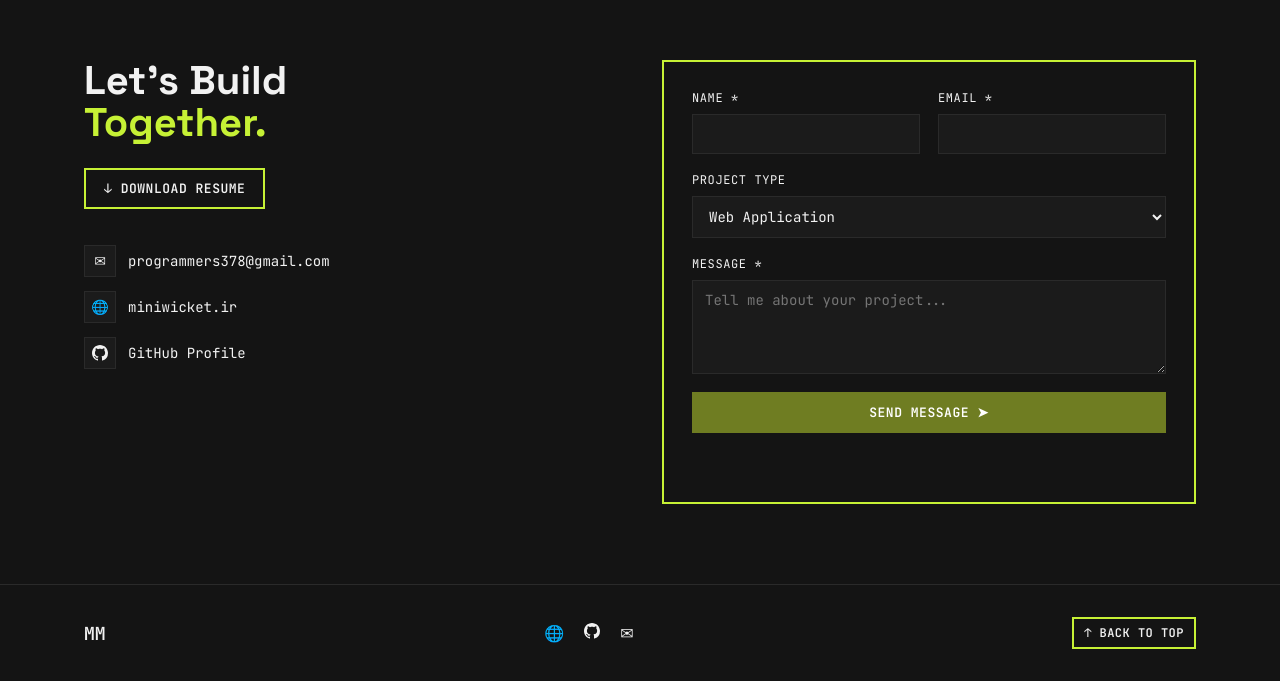
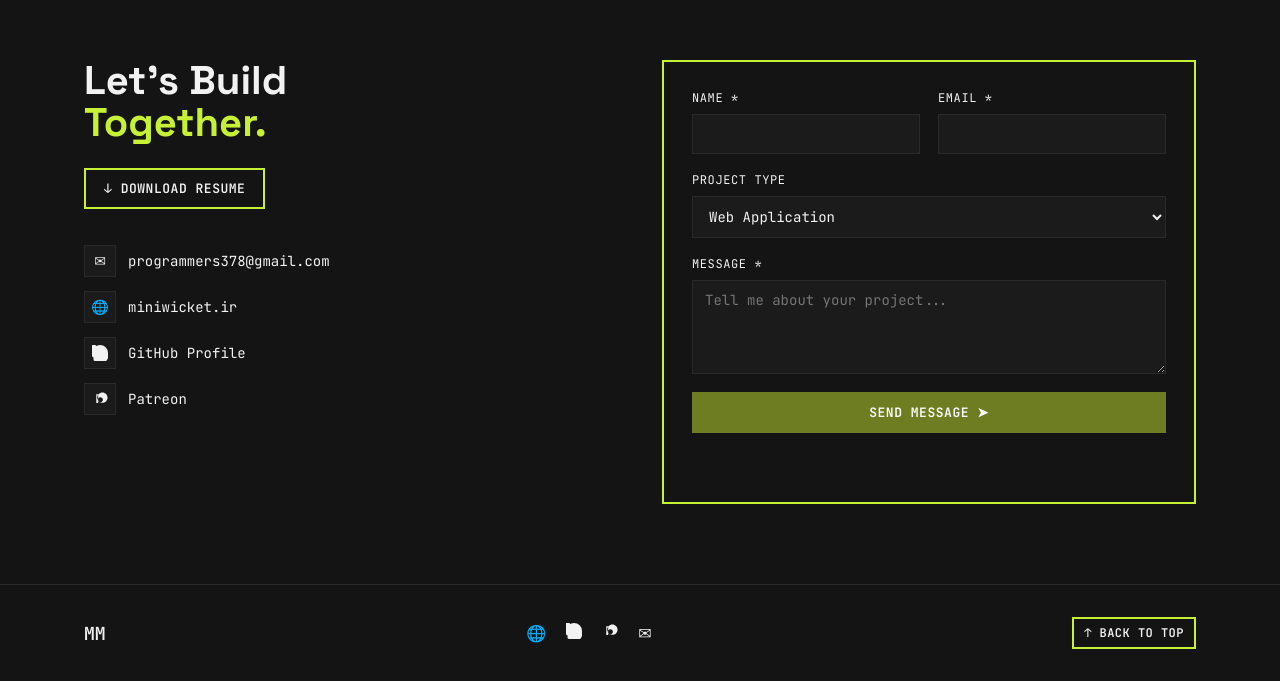
Before and after one commit to cmd-3324/Portfolio-, a plain HTML site: page index.html in a window 1280 px wide. Shown: the part 4002-4683 px from the top of the page. Drawn offline with nearby package versions, Linux system fonts and the light colour scheme.

Commit message:
Add Patreon link and icon to contact/footer in index.html only

```diff
--- a/index.html
+++ b/index.html
@@ -246,8 +246,15 @@
                     <a href="https://github.com/cmd-3324" class="contact-row" target="_blank" rel="noopener">
                         <span class="icon-box"><svg viewBox="0 0 16 16" width="16" height="16" fill="currentColor">
                                 <path
-                                    d="M8 0C3.58 0 0 3.58 0 8c0 3.54 2.29 6.53 5.47 7.59.4.07.55-.17.55-.38 0-.19-.01-.82-.01-1.49-2.01.37-2.53-.49-2.69-.94-.09-.23-.48-.94-.82-1.13-.28-.15-.68-.52-.01-.53.63-.01 1.08.58 1.23.82.72 1.21 1.87.87 2.33.66.07-.52.28-.87.51-1.07-1.78-.2-3.64-.89-3.64-3.95 0-.87.31-1.59.82-2.15-.08-.2-.36-1.02.08-2.12 0 0 .67-.21 2.2.82.64-.18 1.32-.27 2-.27.68 0 1.36.09 2 .27 1.53-1.04 2.2-.82 2.2-.82.44 1.1.16 1.92.08 2.12.51.56.82 1.27.82 2.15 0 3.07-1.87 3.75-3.65 3.95.29.25.54.73.54 1.48 0 1.07-.01 1.93-.01 2.2 0 .21.15.46.55.38A8.01 8.01 0 0 0 16 8c0-4.42-3.58-8-8-8z" />
+                                    d="M8 0C3.58 0 0 3.58 0 8c0 3.54 2.29 6.53 5.47 7.59.4.07.55-.17.55-.38 0-.19-.01-.82-.01-1.49-2.01.37-2.53-.49-2.69-.94-.09-.23-.48-.94-.82-1.13-.28-.15-.68-.52-.01-.53.63-.01.63.08.92.61.2.32.59.76 1.41.77 2.54.02 3.73-1.74 3.73-3.47 0-1.09-.53-2.07-1.63-2.56.15-.35.25-.75.25-1.18 0-.21-.01-.42-.04-.62-.4.01-.82.08-1.1.14-.73.16-1.5-.13-1.99-.53.48-1.45.78-3.29-.64-4.36-.41-.3-.93-.46-1.48-.46-.55 0-1.07.16-1.48.46-1.42 1.07-1.12 2.91-.64 4.36-.49.4-1.26.69-1.99.53-.28-.06-.7-.13-1.1-.14-.03.2-.04.41-.04.62 0 .43.1.83.25 1.18-1.1.49-1.63 1.47-1.63 2.56 0 1.73 1.19 3.49 3.73 3.47.82-.01 1.21-.45 1.41-.77.29-.53.51-.62.92-.61.17.01.17.01.17.53V15c0 .21.15.45.55.38A8 8 0 0 0 16 8a8 8 0 0 0-8-8Z">
                             </svg></span> <span data-i18n="contact_github">GitHub Profile</span>
+                    </a>
+                    <a href="https://www.patreon.com/cw/MaxMiller573" class="contact-row" target="_blank" rel="noopener">
+                        <span class="icon-box">
+                            <svg viewBox="0 0 24 24" width="16" height="16" fill="currentColor" aria-label="Patreon">
+                                <path d="M15.58 2.25c-4.27 0-7.73 3.46-7.73 7.73 0 4.24 3.46 7.7 7.73 7.7 4.28 0 7.74-3.46 7.74-7.7 0-4.27-3.46-7.73-7.74-7.73zm-9.18 2.7h2.79v12.92H6.4V4.95zm6.05 4.33c2.14 0 3.88 1.73 3.88 3.87 0 2.14-1.74 3.87-3.88 3.87-2.15 0-3.89-1.73-3.89-3.87 0-2.14 1.74-3.87 3.89-3.87z"/>
+                            </svg>
+                        </span> Patreon
                     </a>
                 </div>
             </div>
@@ -291,8 +298,13 @@
                 <a href="https://github.com/cmd-3324" target="_blank" rel="noopener"><svg viewBox="0 0 16 16" width="16"
                         height="16" fill="currentColor">
                         <path
-                            d="M8 0C3.58 0 0 3.58 0 8c0 3.54 2.29 6.53 5.47 7.59.4.07.55-.17.55-.38 0-.19-.01-.82-.01-1.49-2.01.37-2.53-.49-2.69-.94-.09-.23-.48-.94-.82-1.13-.28-.15-.68-.52-.01-.53.63-.01 1.08.58 1.23.82.72 1.21 1.87.87 2.33.66.07-.52.28-.87.51-1.07-1.78-.2-3.64-.89-3.64-3.95 0-.87.31-1.59.82-2.15-.08-.2-.36-1.02.08-2.12 0 0 .67-.21 2.2.82.64-.18 1.32-.27 2-.27.68 0 1.36.09 2 .27 1.53-1.04 2.2-.82 2.2-.82.44 1.1.16 1.92.08 2.12.51.56.82 1.27.82 2.15 0 3.07-1.87 3.75-3.65 3.95.29.25.54.73.54 1.48 0 1.07-.01 1.93-.01 2.2 0 .21.15.46.55.38A8.01 8.01 0 0 0 16 8c0-4.42-3.58-8-8-8z" />
+                            d="M8 0C3.58 0 0 3.58 0 8c0 3.54 2.29 6.53 5.47 7.59.4.07.55-.17.55-.38 0-.19-.01-.82-.01-1.49-2.01.37-2.53-.49-2.69-.94-.09-.23-.48-.94-.82-1.13-.28-.15-.68-.52-.01-.53.63-.01.63.08.92.61.2.32.59.76 1.41.77 2.54.02 3.73-1.74 3.73-3.47 0-1.09-.53-2.07-1.63-2.56.15-.35.25-.75.25-1.18 0-.21-.01-.42-.04-.62-.4.01-.82.08-1.1.14-.73.16-1.5-.13-1.99-.53.48-1.45.78-3.29-.64-4.36-.41-.3-.93-.46-1.48-.46-.55 0-1.07.16-1.48.46-1.42 1.07-1.12 2.91-.64 4.36-.49.4-1.26.69-1.99.53-.28-.06-.7-.13-1.1-.14-.03.2-.04.41-.04.62 0 .43.1.83.25 1.18-1.1.49-1.63 1.47-1.63 2.56 0 1.73 1.19 3.49 3.73 3.47.82-.01 1.21-.45 1.41-.77.29-.53.51-.62.92-.61.17.01.17.01.17.53V15c0 .21.15.45.55.38A8 8 0 0 0 16 8a8 8 0 0 0-8-8Z">
                     </svg></a>
+                <a href="https://www.patreon.com/cw/MaxMiller573" target="_blank" rel="noopener" aria-label="Patreon">
+                    <svg viewBox="0 0 24 24" width="16" height="16" fill="currentColor">
+                        <path d="M15.58 2.25c-4.27 0-7.73 3.46-7.73 7.73 0 4.24 3.46 7.7 7.73 7.7 4.28 0 7.74-3.46 7.74-7.7 0-4.27-3.46-7.73-7.74-7.73zm-9.18 2.7h2.79v12.92H6.4V4.95zm6.05 4.33c2.14 0 3.88 1.73 3.88 3.87 0 2.14-1.74 3.87-3.88 3.87-2.15 0-3.89-1.73-3.89-3.87 0-2.14 1.74-3.87 3.89-3.87z"/>
+                    </svg>
+                </a>
                 <a href="https://mail.google.com/mail/?view=cm&fs=1&to=programmers378@gmail.com">✉</a>
             </div>
             <a href="#" class="btn btn-outline-sm" id="backToTop" data-i18n="back_to_top">↑ Back to top</a>
```
